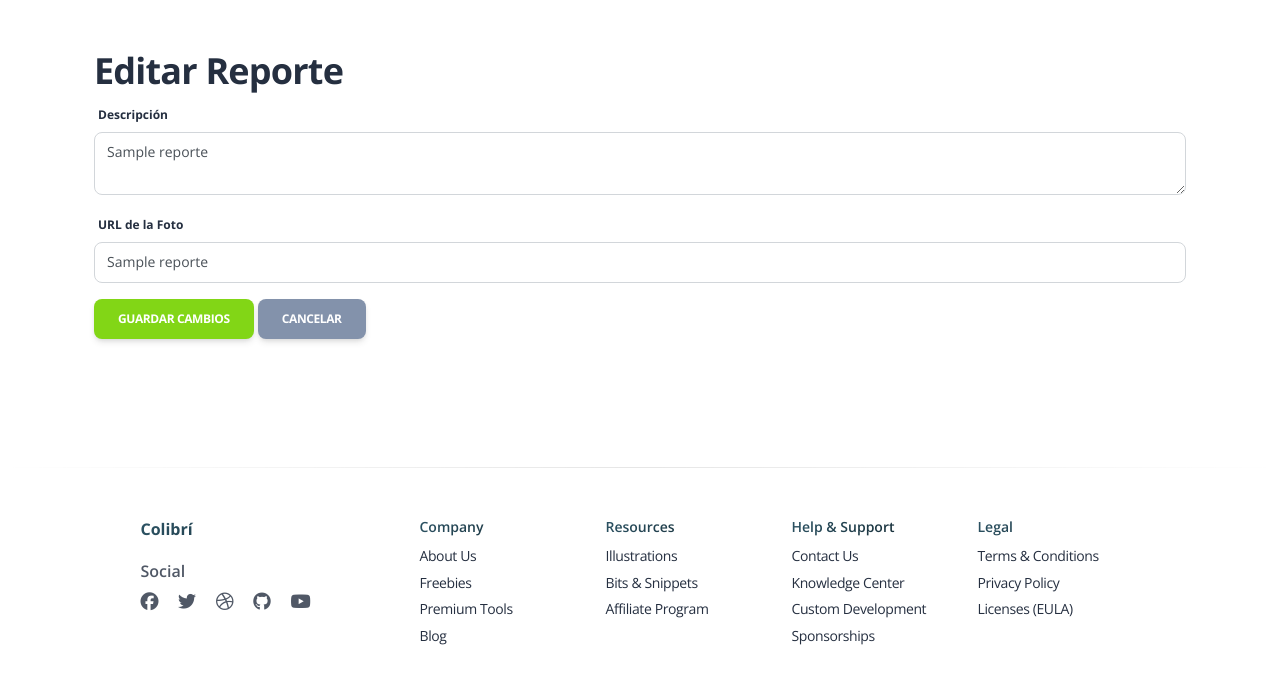
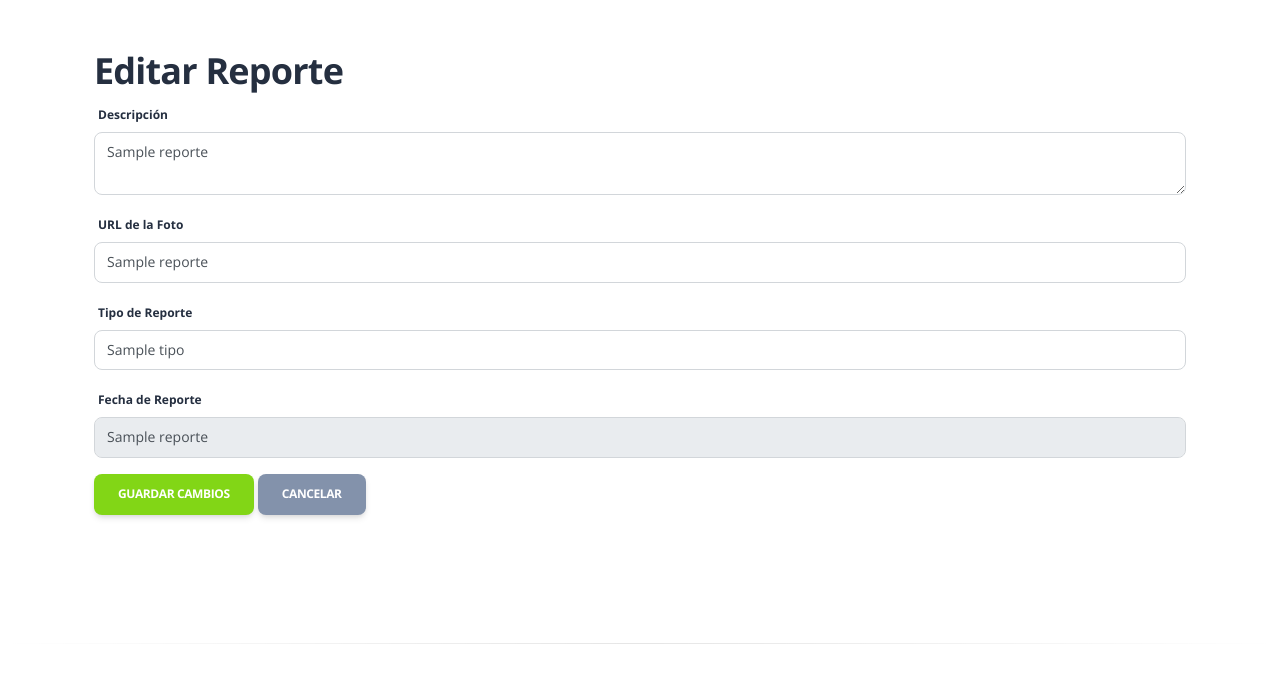
Before and after one commit to MariamGutierrez/appColibri, a Flask app: template project/templates/editar_reporte.html in a window 1280 px wide. Shown: the top 694 px of the page. Run offline with Flask 3, Linux system fonts and the light colour scheme; the template is opened without the code that fills it: most values are stand-ins (such as "Sample title", 1, 10 or a date in 2020); some libraries are stand-ins or nearby versions.

Commit message:
formulario actu

```diff
--- a/project/app.py
+++ b/project/app.py
@@ -219,28 +219,37 @@ def editar_reporte(id_reporte):
     if request.method == "POST":
         descripcion = request.form.get("descripcion")
         foto_url = request.form.get("foto_url")
+        id_tipo_reporte = request.form.get("id_tipo_reporte")  # Nuevo campo si quieres permitir cambiarlo también
+
         with db.cursor() as cur:
             cur.execute("""
                 UPDATE reportes
-                SET descripcion = %s, foto_url = %s
+                SET descripcion = %s,
+                    foto_url = %s,
+                    id_tipo_reporte = %s
                 WHERE id_reporte = %s
-            """, (descripcion, foto_url, id_reporte))
+            """, (descripcion, foto_url, id_tipo_reporte, id_reporte))
             db.commit()
         return redirect(url_for("biologo_dashboard"))
 
-    # También deberías agregar aquí el GET para cargar el formulario con los datos actuales
+    # GET - obtener los datos actuales
     with db.cursor() as cur:
         cur.execute("""
-            SELECT descripcion, foto_url
-            FROM reportes
-            WHERE id_reporte = %s
+            SELECT r.descripcion, r.foto_url, tr.nombre_tipo_reporte, r.fecha_reporte, r.id_tipo_reporte
+            FROM reportes r
+            JOIN tipos_reportes tr ON r.id_tipo_reporte = tr.id_tipo_reporte
+            WHERE r.id_reporte = %s
         """, (id_reporte,))
         reporte = cur.fetchone()
+
+        # Obtener tipos de reportes para permitir cambiarlo
+        cur.execute("SELECT id_tipo_reporte, nombre_tipo_reporte FROM tipos_reportes")
+        tipos_reportes = cur.fetchall()
 
     if not reporte:
         return "Reporte no encontrado", 404
 
-    return render_template("editar_reporte.html", reporte=reporte)
+    return render_template("editar_reporte.html", reporte=reporte, tipos_reportes=tipos_reportes)
 
 
 
--- a/project/templates/editar_reporte.html
+++ b/project/templates/editar_reporte.html
@@ -8,10 +8,26 @@
             <label for="descripcion">Descripción</label>
             <textarea class="form-control" id="descripcion" name="descripcion" required>{{ reporte[0] }}</textarea>
         </div>
+
         <div class="form-group mb-3">
             <label for="foto_url">URL de la Foto</label>
             <input type="text" class="form-control" id="foto_url" name="foto_url" value="{{ reporte[1] }}">
         </div>
+
+        <div class="form-group mb-3">
+            <label for="id_tipo_reporte">Tipo de Reporte</label>
+            <select class="form-control" id="id_tipo_reporte" name="id_tipo_reporte" required>
+                {% for tipo in tipos_reportes %}
+                    <option value="{{ tipo[0] }}" {% if tipo[0] == reporte[4] %}selected{% endif %}>{{ tipo[1] }}</option>
+                {% endfor %}
+            </select>
+        </div>
+
+        <div class="form-group mb-3">
+            <label>Fecha de Reporte</label>
+            <input type="text" class="form-control" value="{{ reporte[3] }}" disabled>
+        </div>
+
         <button type="submit" class="btn btn-success">Guardar Cambios</button>
         <a href="{{ url_for('biologo_dashboard') }}" class="btn btn-secondary">Cancelar</a>
     </form>
```
